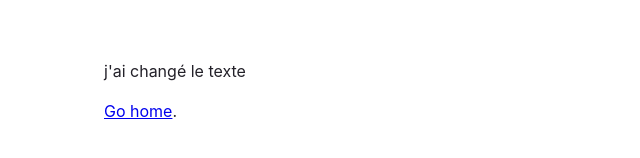
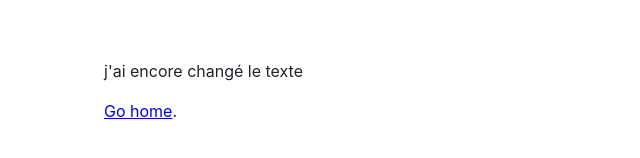
Before and after one commit to claireprvst/test_devop2, a Gatsby site: page /about in a window 1280 px wide. Shown: the part 146-304 px from the top of the page, 0-640 px from the left. Built offline with nearby package versions, Linux system fonts and the light colour scheme; Gatsby itself is replaced by a stand-in of ours.

Commit message:
change text

```diff
--- a/src/pages/about.js
+++ b/src/pages/about.js
@@ -32,7 +32,7 @@ const aboutPage = () => {
             <h1 style={headingStyles}>Test</h1>
             <p style={paragraphStyles}>
 
-                j'ai changé le texte
+                j'ai encore changé le texte
                 <br />
                 <br />
                 <Link to="/">Go home</Link>.
```
